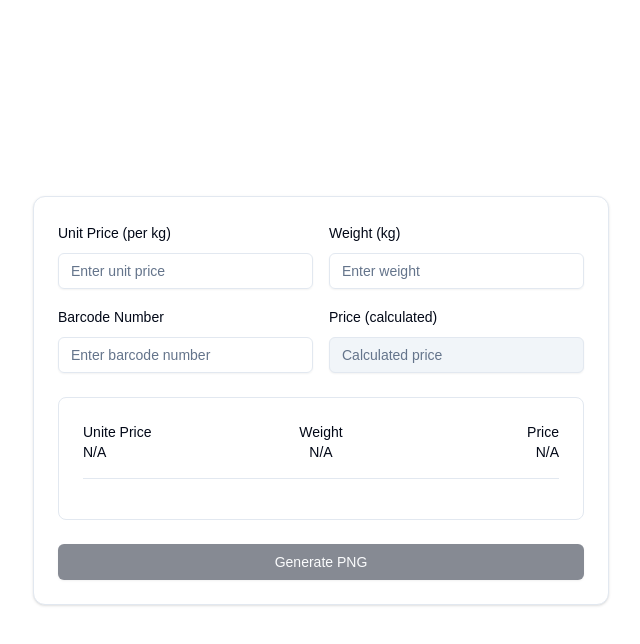
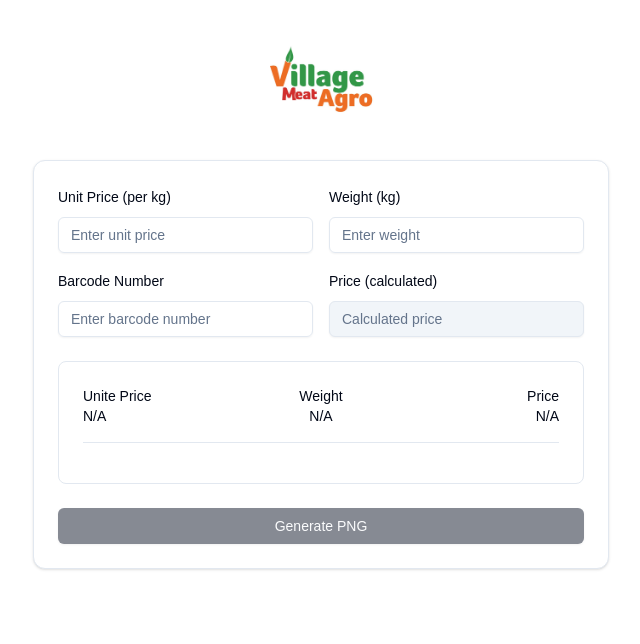
Before and after one commit to Sabbir-Hasan303/VMAI-Sticker-Project, a Next.js app: page / in a window 1280 px wide. Shown: the top 644 px of the page, without its empty margins (319-959 px from the left). Built offline with nearby package versions, Linux system fonts and the light colour scheme.

Commit message:
Enhance BarcodeGenerator page layout by adding VMAI logo and adjusting flex properties

```diff
--- a/src/app/page.jsx
+++ b/src/app/page.jsx
@@ -133,7 +133,15 @@ export default function BarcodeGenerator() {
   }
 
   return (
-    <div className="min-h-screen flex items-center justify-center p-4">
+    <div className="min-h-screen flex flex-col items-center p-4">
+      <div className="mb-8 mt-4">
+        <img
+          src="/assets/logo.jpg"
+          alt="VMAI Logo"
+          className="h-24 w-auto"
+        />
+      </div>
+
       <Card className="w-full max-w-xl">
         <CardContent className="space-y-6 pt-6">
           <div className="grid grid-cols-1 md:grid-cols-2 gap-4">
```
Also changed, not shown: public/assets/logo.jpg (added).
